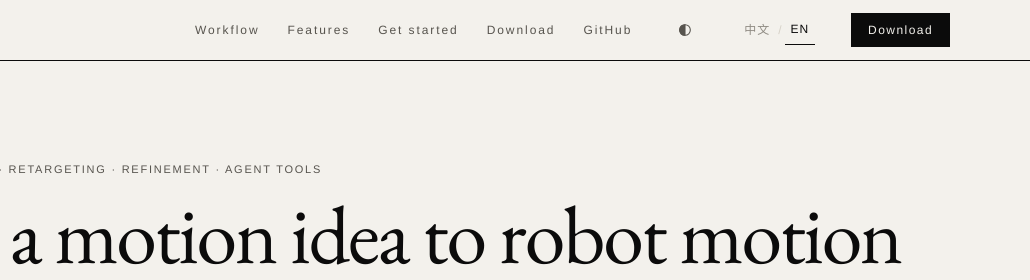
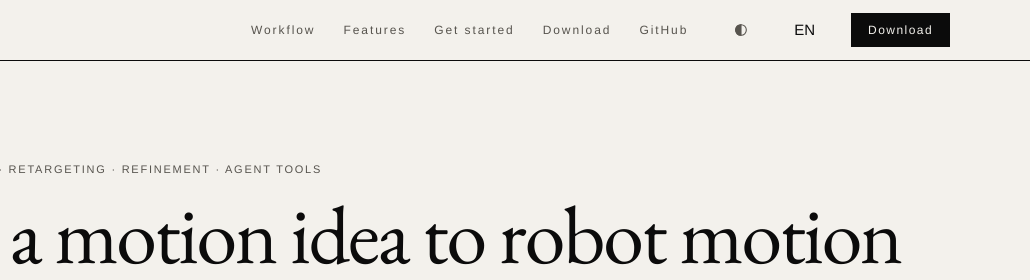
Before and after one commit to PoirotJin/kinora, a plain HTML site: page index.html in a window 1280 px wide. Shown: the top 280 px of the page, 250-1280 px from the left. Drawn offline with Linux system fonts and the light colour scheme; no server answers.

Commit message:
Remove obsolete Chinese toggle from English homepage

```diff
--- a/index.html
+++ b/index.html
@@ -22,7 +22,7 @@
     <a class="brand" href="#top" aria-label="Kinora home"><img class="mark" src="assets/kinora-mark.png" alt="" width="26" height="26">kinora</a>
     <nav class="nav" aria-label="Page"><a href="#workflow">Workflow</a><a href="#features">Features</a><a href="#start">Get started</a><a href="#download">Download</a><a href="https://github.com/PoirotJin/kinora">GitHub</a></nav>
     <button class="theme" id="theme" type="button" aria-label="Switch light / dark"><svg viewBox="0 0 24 24" fill="none" stroke="currentColor" stroke-width="1.6"><circle cx="12" cy="12" r="8"/><path d="M12 4a8 8 0 0 0 0 16z" fill="currentColor"/></svg></button>
-    <span class="lang" aria-label="Language"><a href="../" hreflang="zh-CN" lang="zh-CN">中文</a><span class="sep">/</span><span aria-current="true">EN</span></span>
+    <span aria-current="true">EN</span></span>
     <a class="btn sm primary" href="#download">Download</a>
   </div>
 </header>
```
